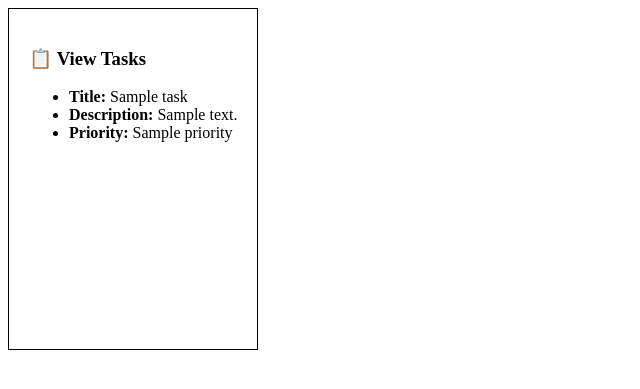
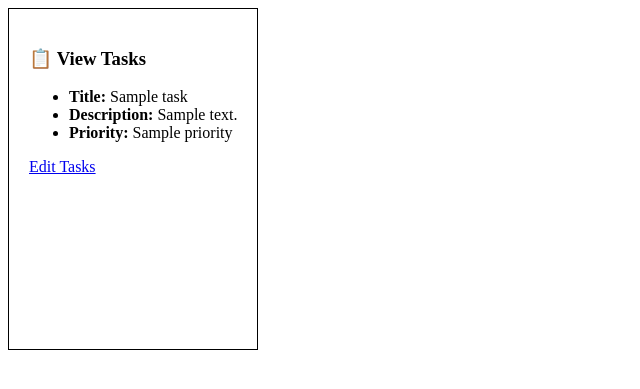
Before and after one commit to othey47/task_manager, a Flask app: template templates/view.html in a window 1280 px wide. Shown: the top 389 px of the page, without its empty margins (0-640 px from the left). Run offline with Flask 3, Linux system fonts and the light colour scheme; the template is opened without the code that fills it: most values are stand-ins (such as "Sample title", 1, 10 or a date in 2020).

Commit message:
Modify: Modify View Page and link it with Edit task Page.

```diff
--- a/templates/view.html
+++ b/templates/view.html
@@ -4,22 +4,18 @@
     <div class="container">
         <table>
         <header><h3> 📋 View Tasks </h3></header>
-            <p>
-                {{ message }}
-            </p>
+            <p>{{ message }}</p>
             <ul>
                 <li>
-                    <b>Title: </b>
-                    {{ tasks.title }}
+                    <b>Title: </b>{{ tasks.title }}</li>
+                <li>
+                    <b>Description: </b>{{ tasks.description }}
                 </li>
                 <li>
-                    <b>Description: </b>
-                    {{ tasks.description }}
-                </li>
-                <li><b>Priority: </b>
-                    {{ tasks.priority }}
+                    <b>Priority: </b>{{ tasks.priority }}
                 </li>
             </ul>
         </table>
+        <a href="{{ url_for('edit_tasks') }}">Edit Tasks</a>
     </div>
 {% endblock %}
```
